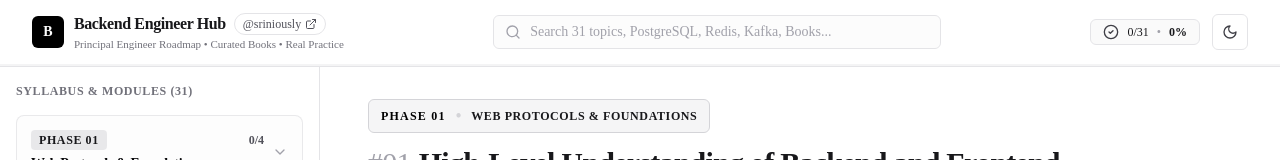
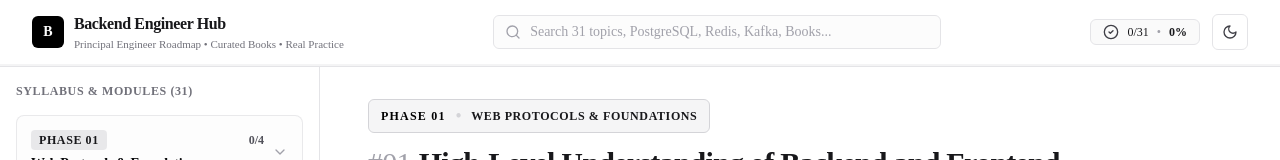
Before and after one commit to yared2124/Roadmap-Backend-Engineers, a Next.js app: page / in a window 1280 px wide. Shown: the top 160 px of the page. Built offline with nearby package versions, Linux system fonts and the light colour scheme.

Commit message:
chore: completely remove @sriniously references across UI, data and documentation

```diff
--- a/src/components/Header.tsx
+++ b/src/components/Header.tsx
@@ -1,8 +1,7 @@
 "use client";
 
 import React from "react";
-import { Moon, Sun, CheckCircle2, Search, ExternalLink, Menu, X, BookOpen } from "lucide-react";
-import { CHANNEL_URL, CHANNEL_NAME } from "../data/roadmap";
+import { Moon, Sun, CheckCircle2, Search, Menu, X, BookOpen } from "lucide-react";
 
 interface HeaderProps {
   completedCount: number;
@@ -49,15 +48,6 @@ export function Header({
                 <span className="font-semibold tracking-tight text-zinc-900 dark:text-white text-base">
                   Backend Engineer Hub
                 </span>
-                <a
-                  href={CHANNEL_URL}
-                  target="_blank"
-                  rel="noopener noreferrer"
-                  className="hidden sm:inline-flex items-center gap-1 rounded-full border border-zinc-200 px-2 py-0.5 text-xs font-medium text-zinc-600 hover:border-zinc-400 dark:border-zinc-800 dark:text-zinc-400 dark:hover:border-zinc-600 transition-colors"
-                >
-                  <span>{CHANNEL_NAME}</span>
-                  <ExternalLink className="h-3 w-3" />
-                </a>
               </div>
               <p className="hidden md:block text-[11px] text-zinc-500 dark:text-zinc-400">
                 Principal Engineer Roadmap • Curated Books • Real Practice
--- a/src/data/roadmap.ts
+++ b/src/data/roadmap.ts
@@ -1,7 +1,7 @@
 import { RoadmapTopic, RoadmapPhase } from "../types/roadmap";
 
-export const CHANNEL_URL = "https://www.youtube.com/@sriniously";
-export const CHANNEL_NAME = "@sriniously";
+export const CHANNEL_URL = "https://www.youtube.com";
+export const CHANNEL_NAME = "YouTube";
 
 export const ROADMAP_TOPICS: RoadmapTopic[] = [
   // Phase 1: Foundations & Web Protocols
```
Also changed, not shown: 1 other file (tests, documents, lock files or other folders).
